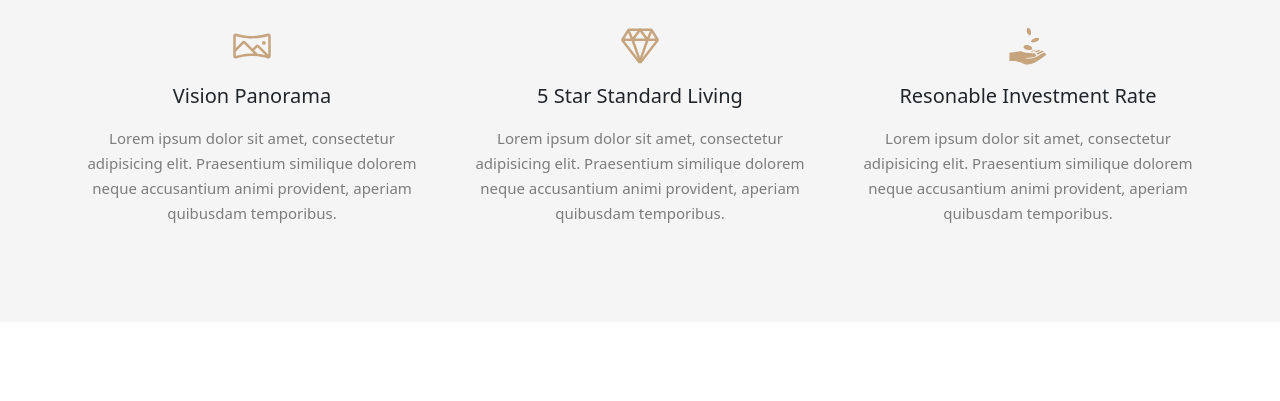
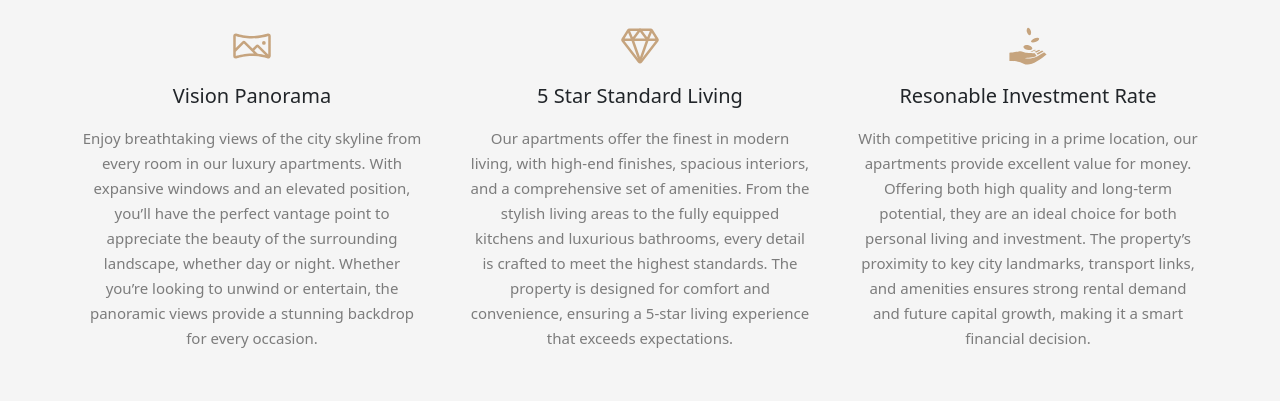
Before and after one commit to FernandoVerderame/holiday-houses-app, a React (Vite) app in the folder frontend/: page / in a window 1280 px wide. Shown: the part 980-1381 px from the top of the page. Built offline with nearby package versions, Linux system fonts and the light colour scheme; no server answers.

Commit message:
added content choose us section

```diff
--- a/frontend/src/components/ChooseUs/ChooseUs.jsx
+++ b/frontend/src/components/ChooseUs/ChooseUs.jsx
@@ -17,7 +17,7 @@ const ChooseUs = () => {
                                     <Panorama className="fs-1" />
                                 </div>
                                 <h5>Vision Panorama</h5>
-                                <p>Lorem ipsum dolor sit amet, consectetur adipisicing elit. Praesentium similique dolorem neque accusantium animi provident, aperiam quibusdam temporibus.</p>
+                                <p>Enjoy breathtaking views of the city skyline from every room in our luxury apartments. With expansive windows and an elevated position, you’ll have the perfect vantage point to appreciate the beauty of the surrounding landscape, whether day or night. Whether you’re looking to unwind or entertain, the panoramic views provide a stunning backdrop for every occasion.</p>
                             </div>
                         </div>
                         <div className="col-md-4">
@@ -26,7 +26,7 @@ const ChooseUs = () => {
                                     <Diamond className="fs-1" />
                                 </div>
                                 <h5>5 Star Standard Living</h5>
-                                <p>Lorem ipsum dolor sit amet, consectetur adipisicing elit. Praesentium similique dolorem neque accusantium animi provident, aperiam quibusdam temporibus.</p>
+                                <p>Our apartments offer the finest in modern living, with high-end finishes, spacious interiors, and a comprehensive set of amenities. From the stylish living areas to the fully equipped kitchens and luxurious bathrooms, every detail is crafted to meet the highest standards. The property is designed for comfort and convenience, ensuring a 5-star living experience that exceeds expectations.</p>
                             </div>
                         </div>
                         <div className="col-md-4">
@@ -35,7 +35,7 @@ const ChooseUs = () => {
                                     <Investment className="fs-1" />
                                 </div>
                                 <h5>Resonable Investment Rate</h5>
-                                <p>Lorem ipsum dolor sit amet, consectetur adipisicing elit. Praesentium similique dolorem neque accusantium animi provident, aperiam quibusdam temporibus.</p>
+                                <p>With competitive pricing in a prime location, our apartments provide excellent value for money. Offering both high quality and long-term potential, they are an ideal choice for both personal living and investment. The property’s proximity to key city landmarks, transport links, and amenities ensures strong rental demand and future capital growth, making it a smart financial decision.</p>
                             </div>
                         </div>
                     </div>
```
